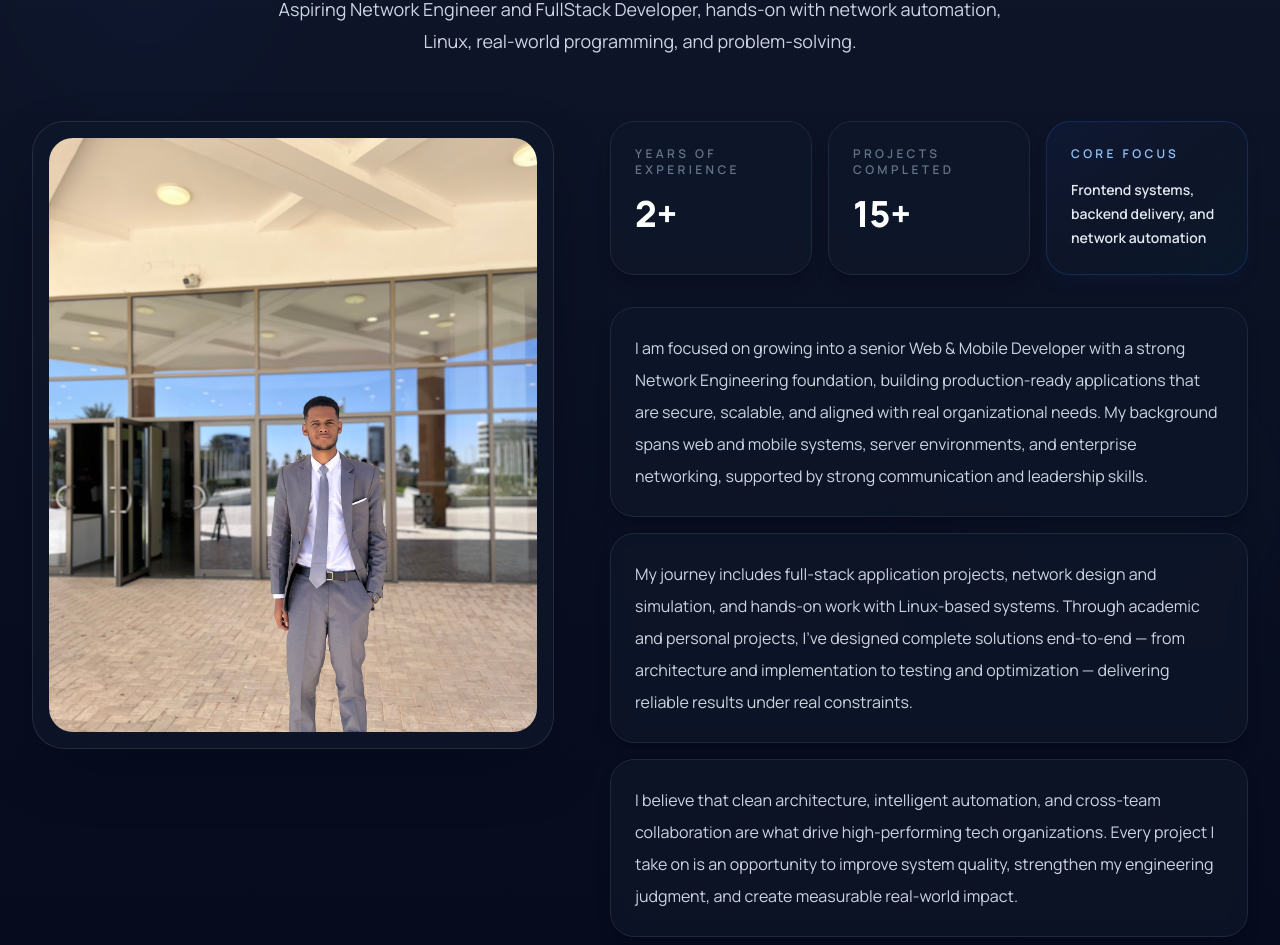
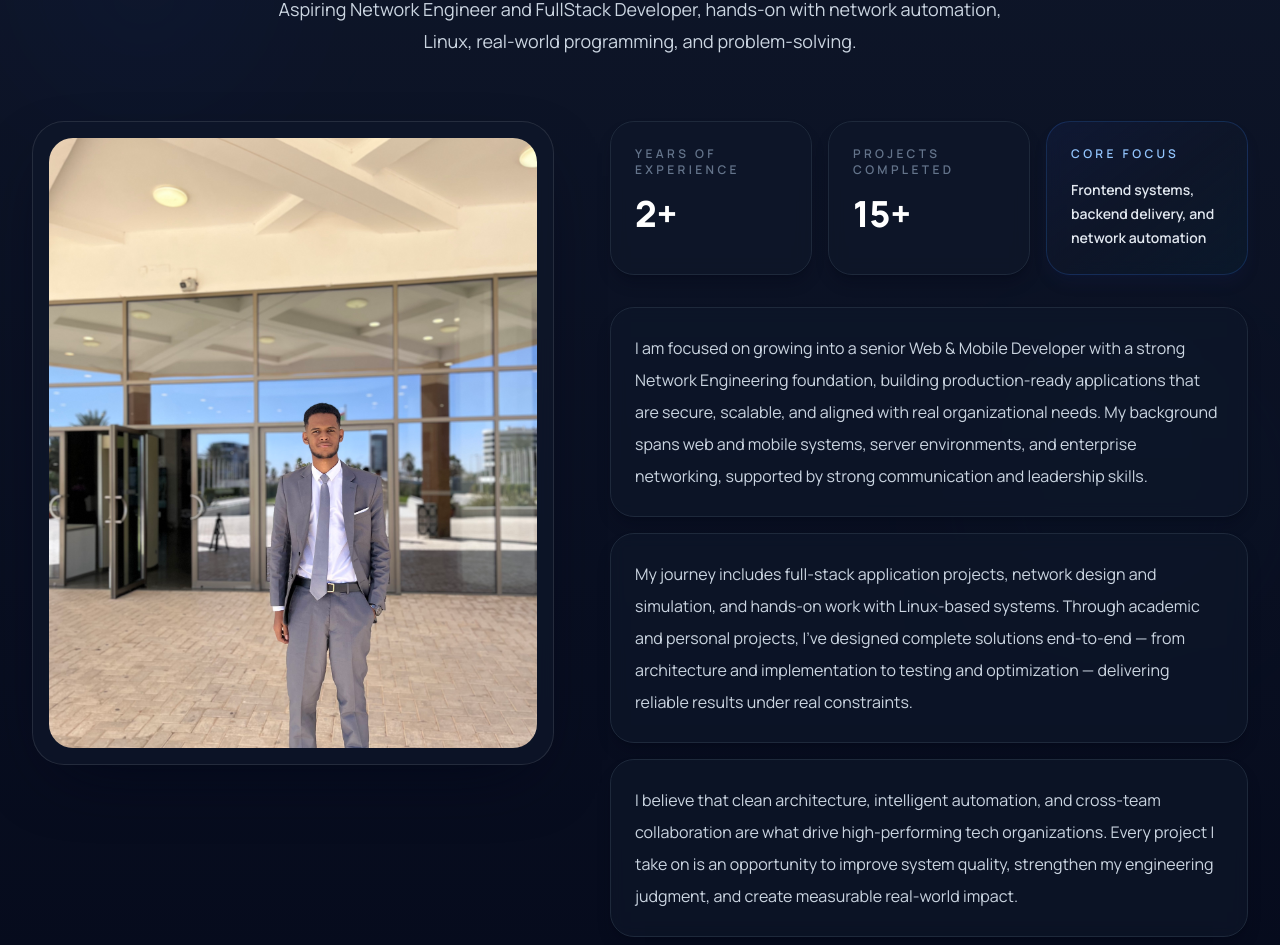
Before and after one commit to AbdellahiAhmed/MyPortfolio, a React (Vite) app: page / in a window 1280 px wide. Shown: the part 1352-2297 px from the top of the page. Built offline with nearby package versions, Linux system fonts and the light colour scheme.

Commit message:
Bust cached profile image URL

```diff
--- a/src/components/AboutSection.tsx
+++ b/src/components/AboutSection.tsx
@@ -6,6 +6,7 @@ import AnimatedCounter from './utils/AnimatedCounter';
 const AboutSection = () => {
   const { t } = useTranslation();
   const [isVisible, setIsVisible] = useState(false);
+  const profileImageSrc = '/me.jpg?v=2026-04-26-profile';
 
   useEffect(() => {
     const observer = new IntersectionObserver(
@@ -68,9 +69,9 @@ const AboutSection = () => {
           >
             <div className="relative overflow-hidden rounded-[2rem] border border-white/70 bg-white/80 p-4 shadow-[0_25px_70px_-30px_rgba(15,23,42,0.4)] backdrop-blur dark:border-white/10 dark:bg-slate-900/70 dark:shadow-[0_25px_70px_-30px_rgba(2,6,23,0.85)]">
               <img
-                src="/me.jpg"
+                src={profileImageSrc}
                 alt="Abdellahi Ahmed"
-                className="h-full w-full rounded-[1.5rem] object-cover"
+                className="block aspect-[4/5] w-full rounded-[1.5rem] object-cover"
               />
             </div>
           </div>
```
